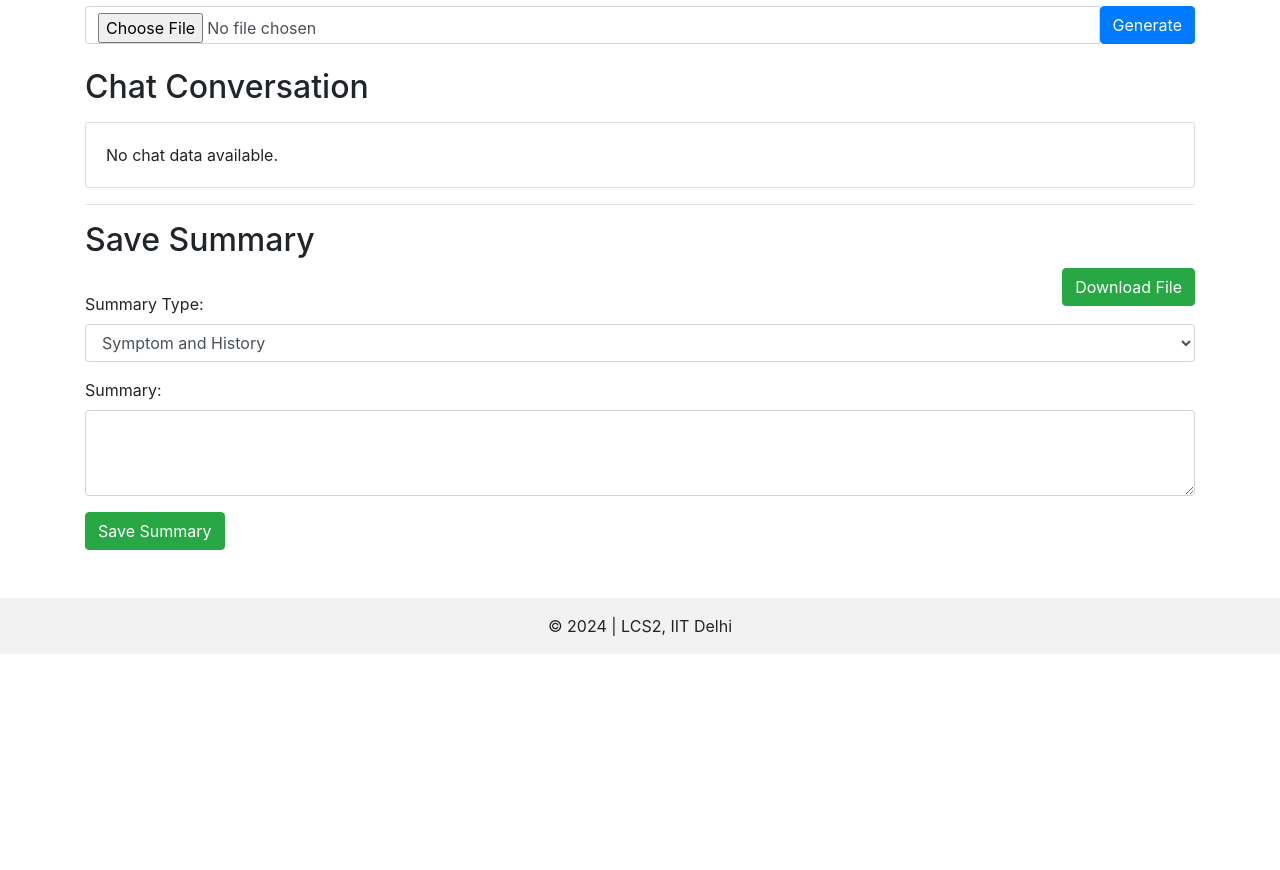
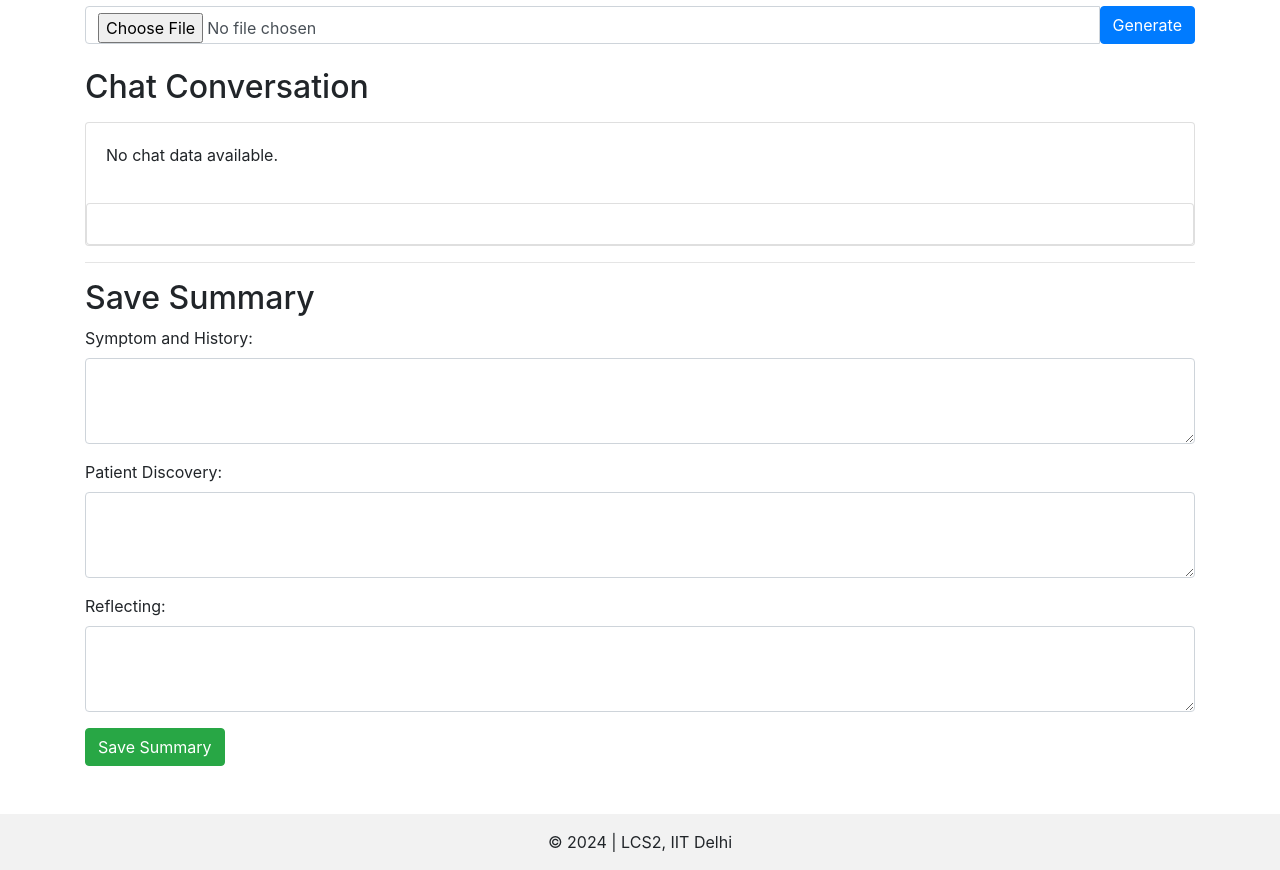
Before and after one commit to proadhikary/ConvTrace, a Flask app: page / in a window 1280 px wide. Shown: the part 161-1031 px from the top of the page. Before the commit the page ends 815 px from the top, so only its background shows below. Run offline with Flask 3, Linux system fonts and the light colour scheme; some libraries are stand-ins or nearby versions.

Commit message:
Add files via upload

```diff
--- a/app.py
+++ b/app.py
@@ -1,10 +1,10 @@
-from flask import Flask, render_template, request, redirect, send_file
 import pandas as pd
-import re
+from flask import Flask, render_template, request, redirect, make_response, flash
+
 
 app = Flask(__name__)
 
-columns = ['Utterance', 'Type']
+columns = ['Utterance', 'Type', 'Sub Topic' ]
 chat_df = pd.DataFrame(columns=columns)
 
 @app.route('/', methods=['GET', 'POST'])
@@ -18,30 +18,31 @@ def index():
         if file:
             global chat_df
             chat_df = pd.read_csv(file)
-            chat_df = chat_df.iloc[:-3]
+            chat_df = chat_df.iloc[:-2]
 
     return render_template('index.html', chat_data=chat_df.to_dict(orient='records'))
 
 @app.route('/save_summary', methods=['POST'])
 def save_summary():
     if request.method == 'POST':
-        summary_type = request.form.get('summary_type')
-        summary = request.form.get('summary')
-        global name
+        summary_rt = request.form.get('summary_rt')
+        summary_sh = request.form.get('summary_sh')
+        summary_pd = request.form.get('summary_pd')
+
         global chat_df
-        new_row = {'Utterance': summary_type, 'Type': summary}
-        chat_df = chat_df.append(new_row, ignore_index=True)
-    return redirect('/')
+        new_rows = [
 
-@app.route('/getCSV')
-def save_csv():
-    global name
-    return send_file(
-        name,
-        mimetype='text/csv',
-        download_name=name,
-        as_attachment=True
-    )
+            {'Utterance': 'summary_sh', 'Sub topic': summary_sh},
+            {'Utterance': 'summary_pd', 'Sub topic': summary_pd},
+            {'Utterance': 'summary_rt', 'Sub topic': summary_rt},
+        ]
+
+        chat_df = chat_df.append(new_rows, ignore_index=True)
+        resp = make_response(chat_df.to_csv(index=False))
+        resp.headers["Content-Disposition"] = "attachment; filename=download.csv"
+        resp.headers["Content-Type"] = "text/csv"
+        chat_df = chat_df[0:0]
+    return  resp
 
 if __name__ == '__main__':
-    app.run("0.0.0.0",8080,debug=True)
+    app.run("0.0.0.0",8520,debug=True)
--- a/templates/index.html
+++ b/templates/index.html
@@ -10,6 +10,7 @@
     <style>
         .mx-8 {
             margin-left: 20rem !important;
+        }
     </style>
 </head>
 
@@ -37,42 +38,72 @@
             <div class="card-body">
                 {% if chat_data %}
                 {% for row in chat_data %}
+                {% if loop.last %}
+                {# Skip rendering the last line #}
+                {% else %}
                 <div class="{% if row.Type == 'T' %} mx-8{% endif %} mb-2">
                     <div class="{% if row.Type == 'T' %}bg-info text-white{% else %}bg-light {% endif %} p-2 rounded">
-                        {%if row.Type == 'T' %}<b>Therapist:</b> {% else %}<b>Patient:</b> {% endif %}{{ row.Utterance
-                        }}
+                        {% if row['Sub topic'] %}
+                        <small><em>Sub Topic: {{ row['Sub topic'] }}</em></small><br>
+                        {% endif %}
+                        {% if row.Type == 'T' %}
+                        <b>Therapist:</b>
+                        {% else %}
+                        <b>Patient:</b>
+                        {% endif %}
+                        {{ row.Utterance }}
                     </div>
                 </div>
+                {% endif %}
                 {% endfor %}
                 {% else %}
                 No chat data available.
                 {% endif %}
             </div>
+
+            <div class="card mt-3">
+                <div class="card-body">
+                    {% for row in chat_data %}
+                    {% if loop.index == (chat_data|length - 0) %}
+                    <center>
+                        <h3> <b>Summary</b></h3>
+                        <p>{{ row['Sub topic'] }}</p>
+                    </center>
+                    {% endif %}
+                    {% endfor %}
+                </div>
+            </div>
+
+
+
+
+
         </div>
+
 
         <hr>
 
         <h2>Save Summary</h2>
-        <form method="get" action="/getCSV">
-            <button type="submit" class="btn btn-success btn btn-success float-right">Download File</button>
-        </form>
-        <br>
         <form method="post" action="/save_summary">
             <div class="form-group">
-                <label for="summary_type">Summary Type:</label>
-                <select name="summary_type" class="form-control" required>
-                    <option value="summary_sh">Symptom and History</option>
-                    <option value="summary_pd">Patient Discovery</option>
-                    <option value="summary_rt">Reflecting and Append</option>
-                </select>
+                <label for="summary_sh">Symptom and History:</label>
+                <textarea name="summary_sh" class="form-control" rows="3" required></textarea>
             </div>
+
             <div class="form-group">
-                <label for="summary">Summary:</label>
-                <textarea name="summary" class="form-control" rows="3" required></textarea>
+                <label for="summary_pd">Patient Discovery:</label>
+                <textarea name="summary_pd" class="form-control" rows="3" required></textarea>
+            </div>
+
+            <div class="form-group">
+                <label for="summary_rt">Reflecting:</label>
+                <textarea name="summary_rt" class="form-control" rows="3" required></textarea>
             </div>
 
             <button type="submit" class="btn btn-success">Save Summary</button>
         </form>
+
+
 
 
     </div>
@@ -84,6 +115,7 @@
             <a class="text-body" href="https://lcs2.in/">LCS2, IIT Delhi</a>
         </div>
     </footer>
+
 </body>
 
 </html>
```
